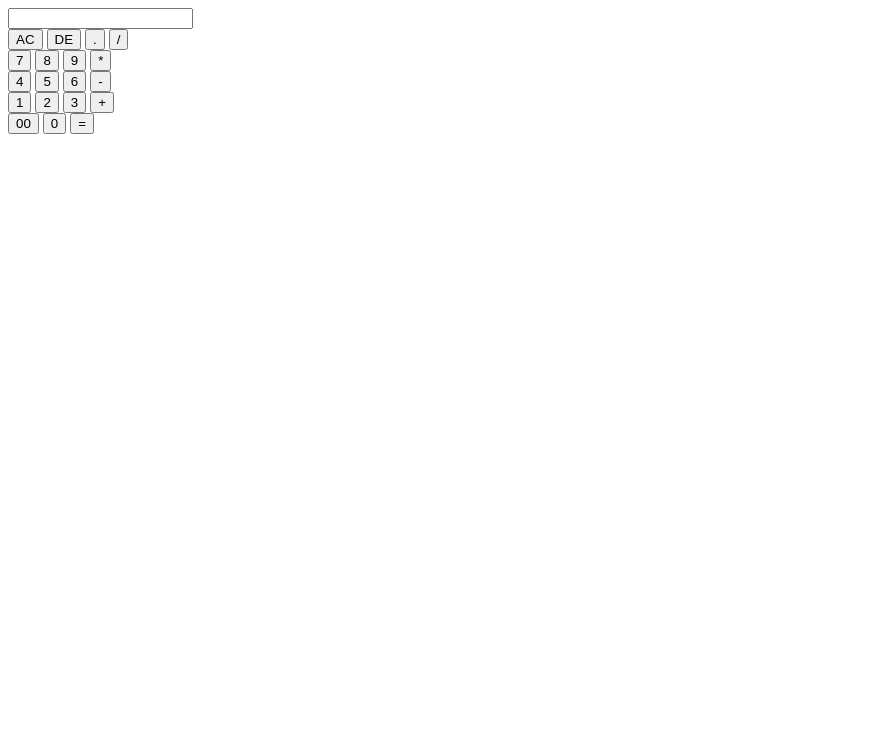
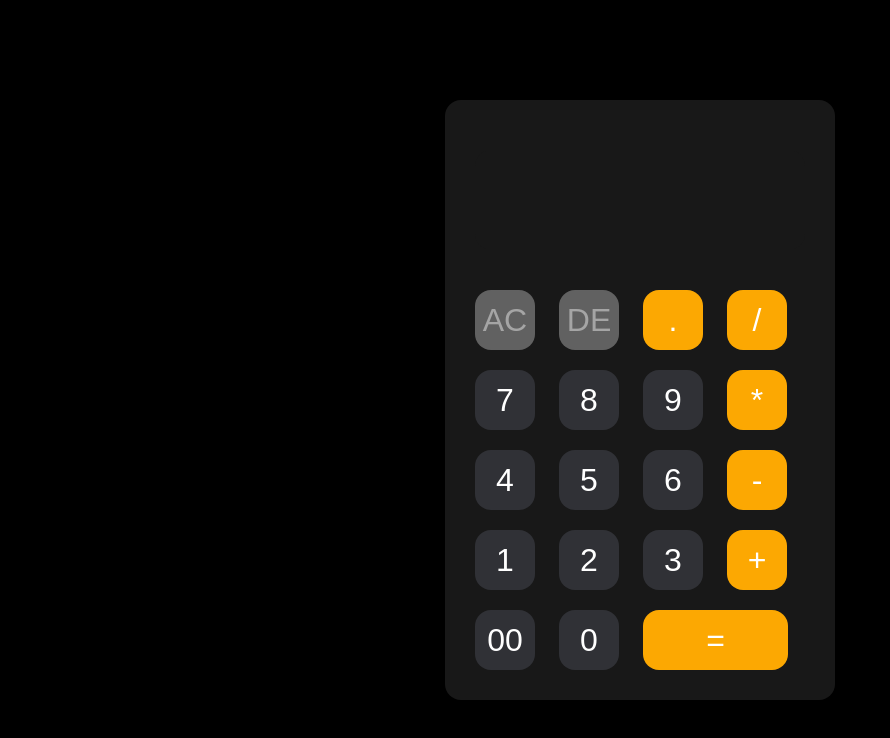
Before and after one commit to Harenderchhoker31/Calculator, a plain HTML site: page index.html in a window 1280 px wide. Shown: the whole page, without its empty margins (0-890 px from the left). Drawn offline with Linux system fonts and the light colour scheme.

Commit message:
Update index.html

```diff
--- a/index.html
+++ b/index.html
@@ -5,7 +5,7 @@
     <meta charset="UTF-8">
     <meta name="viewport" content="width=device-width, initial-scale=1.0">
     <title>Document</title>
-    <link rel="stylesheet" href="./calculator.css">
+    <link rel="stylesheet" href="./index.css">
 </head>
 <body>
     <div id="container">
```
